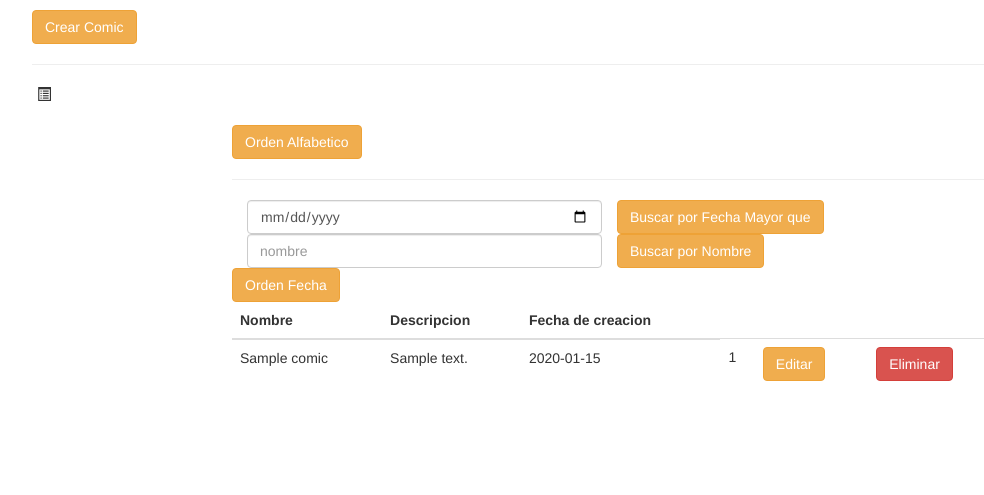
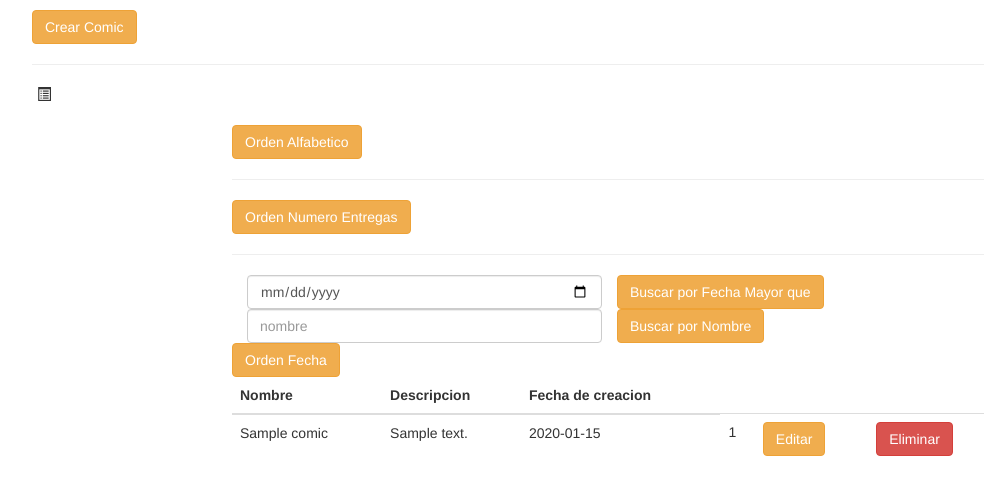
Before and after one commit to Bonetti97/clientePython, a Python web app: template src/templates/comics.html in a window 1280 px wide. Shown: the part 153-648 px from the top of the page, without its empty margins (23-1007 px from the left). Run offline with Jinja, Linux system fonts and the light colour scheme; the template is opened without the code that fills it: most values are stand-ins (such as "Sample title", 1, 10 or a date in 2020).

Commit message:
buscarPorNumeroEntregas

```diff
--- a/src/comic.py
+++ b/src/comic.py
@@ -1,12 +1,12 @@
 import datetime
-from controller import Controller
+import controller
 class Comic(object):
     def __init__(self, id, nombre, descripcion, fechaCreacion):
         self.idComic = id
         self.nombre = nombre
         self.descripcion = descripcion
         self.fechaCreacion = fechaCreacion
-        self.listaEntrega=Controller().getEntregasComic(id)
+        self.listaEntrega=controller.Controller().getEntregasComic(id)
 
     def comoArray(self):
         return {
--- a/src/templates/comics.html
+++ b/src/templates/comics.html
@@ -26,6 +26,11 @@
         <form class="form-horizontal" role="form" action="/ordenAlfabetico" method="get">
 
                         <button class="btn btn-warning">Orden Alfabetico </button><hr/>
+                    </form>
+
+                     <form class="form-horizontal" role="form" action="/buscarNumEntregas" method="get">
+
+                        <button class="btn btn-warning">Orden Numero Entregas </button><hr/>
                     </form>
 
       <form class="form-horizontal" role="form" action="/buscarFechaMayor" method="get">
@@ -64,7 +69,7 @@
                 <td>{{ comic.nombre }}</td>
                 <td>{{ comic.descripcion }}</td>
                 <td>{{ comic.fechaCreacion.strftime('%Y-%m-%d') }}</td>
-                <td>{{ comic.listaEntrega|length }}</td>
+                <td>{{ comic.listaEntrega|length}}</td>
                 <td><a class="btn btn-warning" href="/editarComic/{{ comic.idComic }}">Editar </a></td>
                 <td> <a class="btn btn-danger" href ="/delete/{{ comic.idComic }}">Eliminar</a></td>
             </tr>
```
